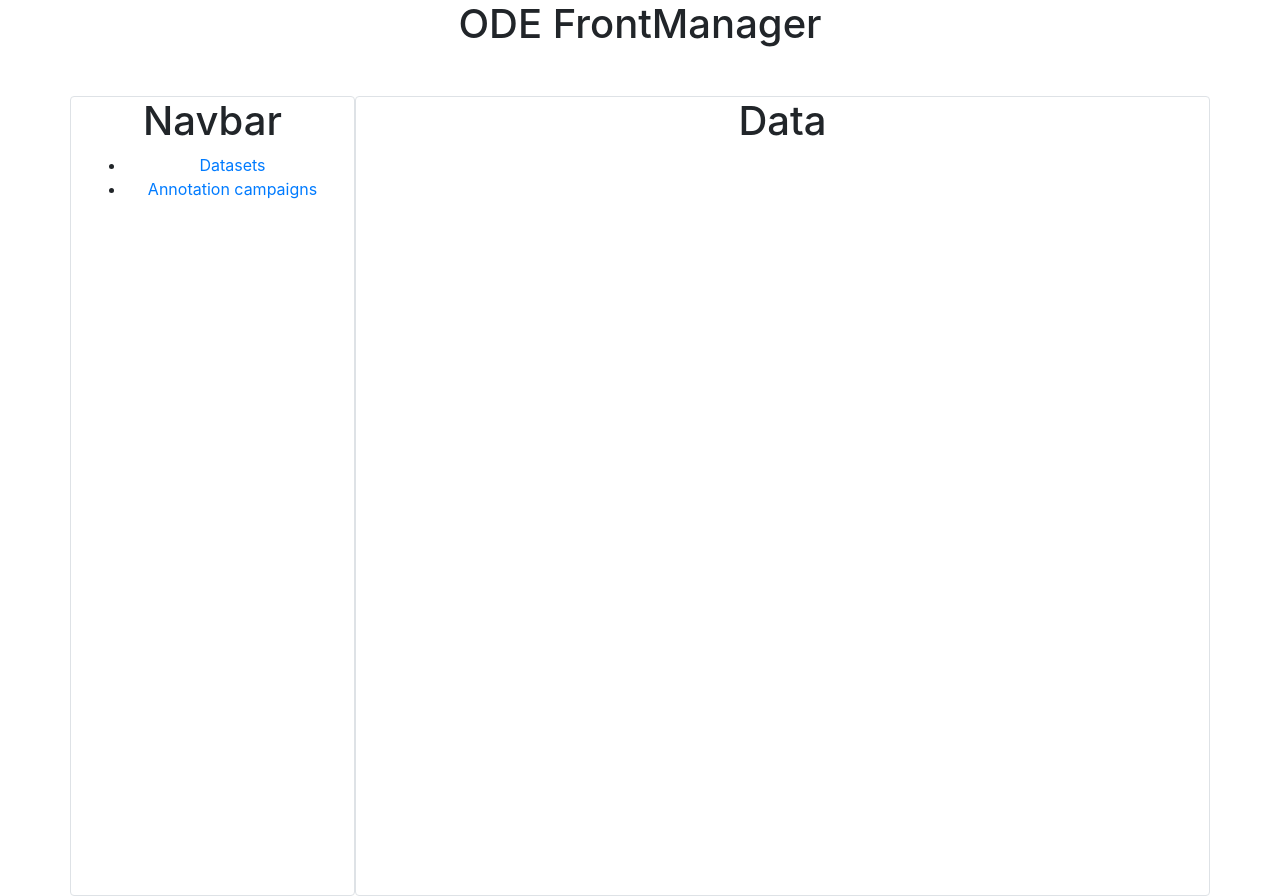
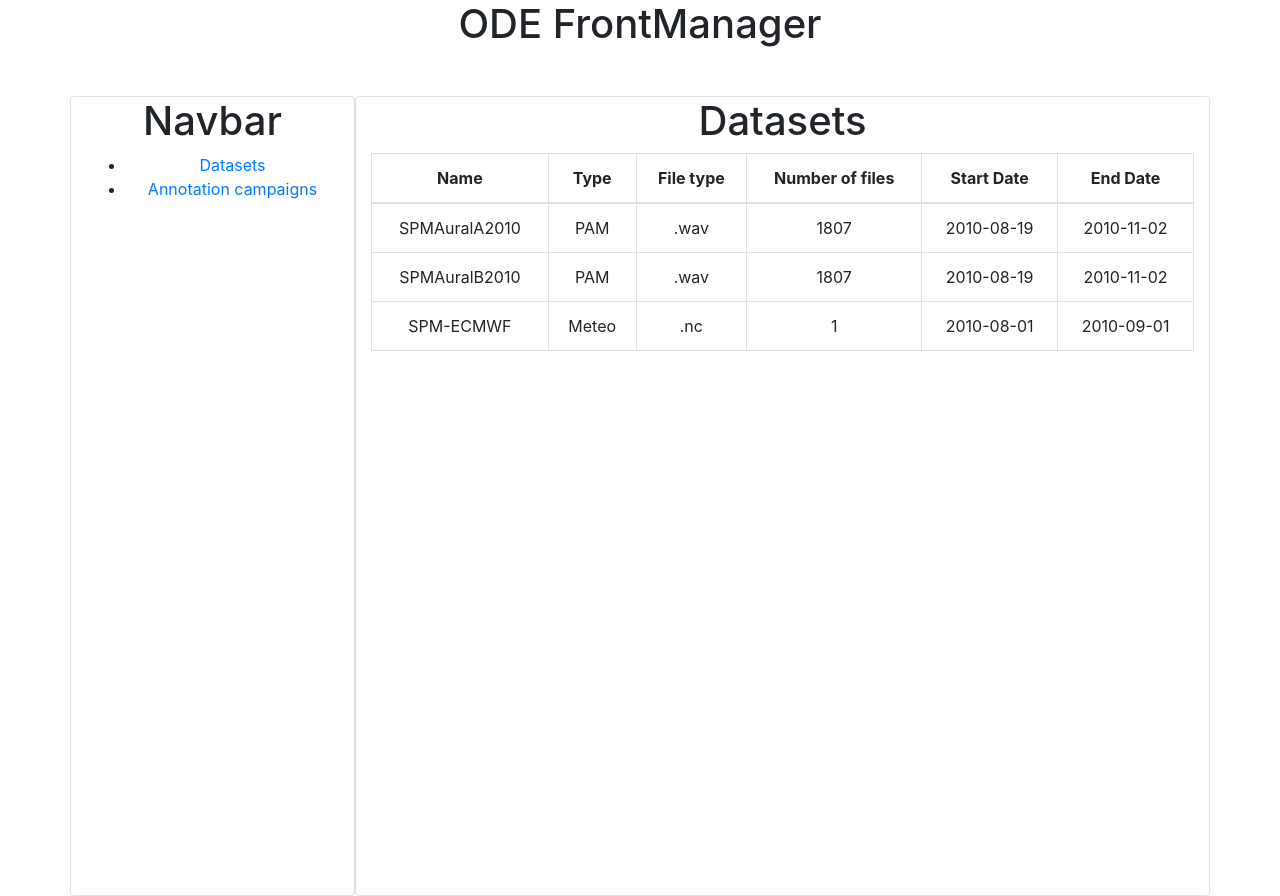
Before and after one commit to ixio/FrontAppOld, a React (Create React App) app: page / in a window 1280 px wide. Built offline with nearby package versions, Linux system fonts and the light colour scheme.

Commit message:
Add static offline Datasets component

```diff
--- a/src/App.js
+++ b/src/App.js
@@ -1,4 +1,7 @@
 import React, { Component } from 'react';
+
+import Datasets from './Datasets'
+
 import './css/bootstrap-4.1.1.min.css';
 import './css/app.css';
 
@@ -25,7 +28,7 @@ class App extends Component {
         </div>
         <div className="row text-center h-100 main">
           <Navbar/>
-          <div className="col-sm-9 border rounded"><h1>Data</h1></div>
+          <Datasets/>
         </div>
       </div>
     );
--- /dev/null
+++ b/src/Datasets.js
@@ -0,0 +1,52 @@
+import React, { Component } from 'react';
+
+const fetched_datasets = [
+  { name: 'SPMAuralA2010', type: 'PAM', files_type: '.wav', files_count: 1807, start_date: '2010-08-19', end_date: '2010-11-02' },
+  { name: 'SPMAuralB2010', type: 'PAM', files_type: '.wav', files_count: 1807, start_date: '2010-08-19', end_date: '2010-11-02' },
+  { name: 'SPM-ECMWF', type: 'Meteo', files_type: '.nc', files_count: 1, start_date: '2010-08-01', end_date: '2010-09-01' },
+]
+
+class Datasets extends Component {
+  constructor(props) {
+    super(props);
+    this.state = {
+      datasets: []
+    }
+  }
+
+  componentDidMount() {
+    this.setState({
+      datasets: fetched_datasets
+    });
+  }
+
+  render() {
+    const datasets = this.state.datasets.map(dataset => {
+      return (
+        <tr>
+          <td>{dataset.name}</td>
+          <td>{dataset.type}</td>
+          <td>{dataset.files_type}</td>
+          <td>{dataset.files_count}</td>
+          <td>{dataset.start_date}</td>
+          <td>{dataset.end_date}</td></tr>
+      );
+    });
+
+    return (
+      <div className="col-sm-9 border rounded">
+        <h1>Datasets</h1>
+        <table className="table table-bordered">
+          <thead>
+            <tr><th>Name</th><th>Type</th><th>File type</th><th>Number of files</th><th>Start Date</th><th>End Date</th></tr>
+          </thead>
+          <tbody>
+            {datasets}
+          </tbody>
+        </table>
+      </div>
+    )
+  }
+}
+
+export default Datasets;
```
